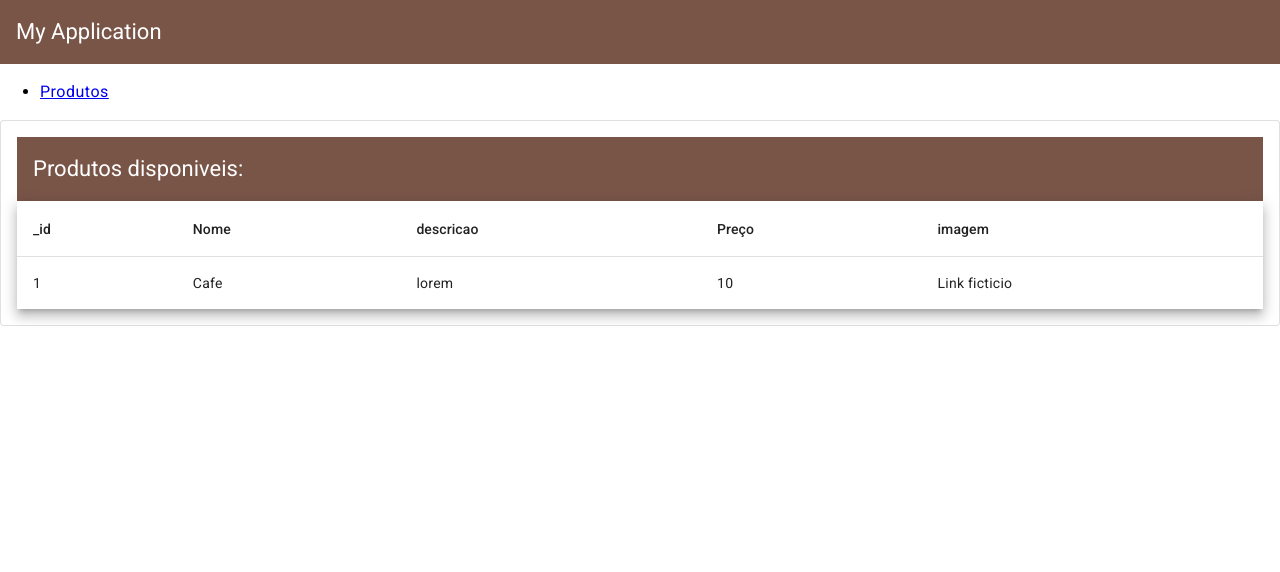
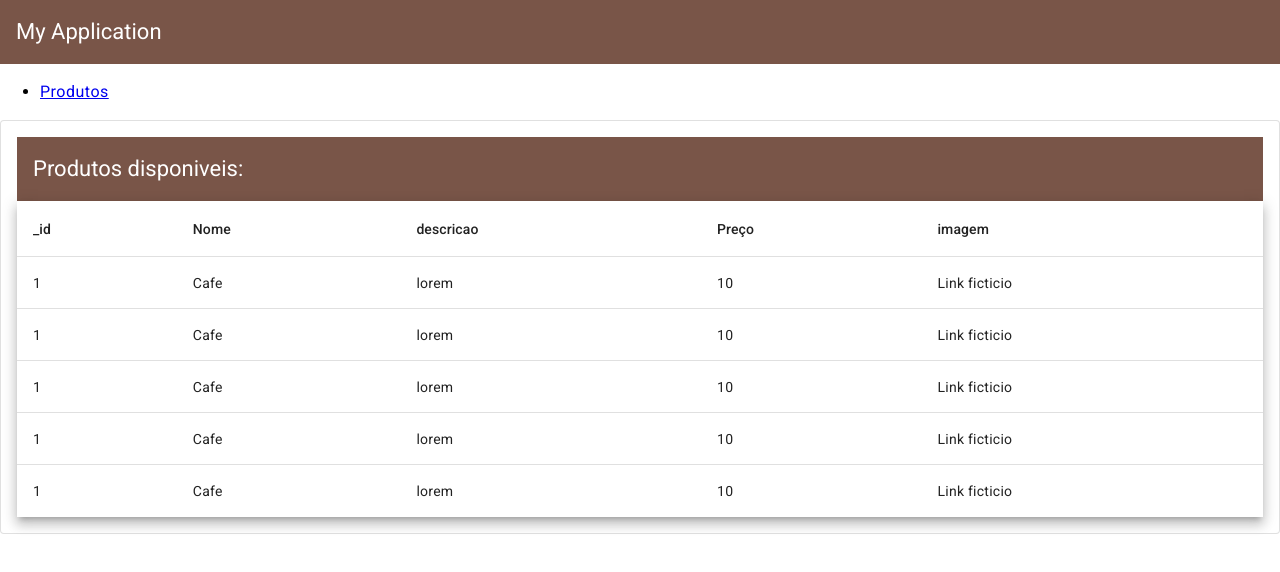
Before and after one commit to GabrielSiqueiraGama/Painel-JavaCoffee, an Angular app: page /produtos in a window 1280 px wide. Shown: the top 572 px of the page. Built offline with nearby package versions, Linux system fonts and the light colour scheme.

Commit message:
feat: seedling: adding loading spinner

```diff
--- a/src/app/produtos/produtos.component.html
+++ b/src/app/produtos/produtos.component.html
@@ -1,42 +1,48 @@
 <mat-card appearance="outlined">
   <mat-card-content>
     <mat-toolbar color="primary">Produtos disponiveis:</mat-toolbar>
+    <div *ngIf="produtos$ | async as produtos; else loading">
       <table mat-table [dataSource]="produtos" class="mat-elevation-z8">
-
         <!--- Note that these columns can be defined in any order.
             The actual rendered columns are set as a property on the row definition" -->
 
         <!-- _id Column -->
         <ng-container matColumnDef="_id">
-        <th mat-header-cell *matHeaderCellDef> _id </th>
-        <td mat-cell *matCellDef="let produto"> {{ produto._id }} </td>
+          <th mat-header-cell *matHeaderCellDef>_id</th>
+          <td mat-cell *matCellDef="let produto">{{ produto._id }}</td>
         </ng-container>
         <!-- nome Column -->
         <ng-container matColumnDef="nome">
-        <th mat-header-cell *matHeaderCellDef> Nome </th>
-        <td mat-cell *matCellDef="let produto"> {{ produto.nome }} </td>
+          <th mat-header-cell *matHeaderCellDef>Nome</th>
+          <td mat-cell *matCellDef="let produto">{{ produto.nome }}</td>
         </ng-container>
 
         <!-- descricao Column -->
         <ng-container matColumnDef="descricao">
-        <th mat-header-cell *matHeaderCellDef> descricao </th>
-        <td mat-cell *matCellDef="let produto"> {{ produto.descricao }} </td>
+          <th mat-header-cell *matHeaderCellDef>descricao</th>
+          <td mat-cell *matCellDef="let produto">{{ produto.descricao }}</td>
         </ng-container>
 
         <!-- preco Column -->
         <ng-container matColumnDef="preco">
-        <th mat-header-cell *matHeaderCellDef> Preço </th>
-        <td mat-cell *matCellDef="let produto"> {{ produto.preco }} </td>
+          <th mat-header-cell *matHeaderCellDef>Preço</th>
+          <td mat-cell *matCellDef="let produto">{{ produto.preco }}</td>
         </ng-container>
 
         <!-- preco Column -->
         <ng-container matColumnDef="imagem">
-        <th mat-header-cell *matHeaderCellDef> imagem </th>
-        <td mat-cell *matCellDef="let produto"> {{ produto.imagem }} </td>
+          <th mat-header-cell *matHeaderCellDef>imagem</th>
+          <td mat-cell *matCellDef="let produto">{{ produto.imagem }}</td>
         </ng-container>
 
         <tr mat-header-row *matHeaderRowDef="displayedColumns"></tr>
-      <tr mat-row *matRowDef="let row; columns: displayedColumns;"></tr>
+        <tr mat-row *matRowDef="let row; columns: displayedColumns"></tr>
       </table>
+    </div>
+    <ng-template #loading>
+      <div class="loading-spinner">
+      <mat-spinner></mat-spinner>
+    </div>
+    </ng-template>
   </mat-card-content>
 </mat-card>
--- a/src/app/produtos/produtos.component.scss
+++ b/src/app/produtos/produtos.component.scss
@@ -1,3 +1,10 @@
 table {
   width: 100%;
 }
+.loading-spinner{
+  padding: 25px;
+  background: rgba(0,0,0,0.15);
+  display: flex;
+  justify-content: center;
+  align-items: center;
+}
--- a/src/app/produtos/produtos.component.ts
+++ b/src/app/produtos/produtos.component.ts
@@ -15,13 +15,13 @@ import { Observable } from 'rxjs';
 })
 export class ProdutosComponent {
 
-  produtos: Observable<Produto[]>;
+  produtos$: Observable<Produto[]>;
 
   readonly displayedColumns = ['_id', 'nome', 'descricao', 'preco', 'imagem'];
 
 
   constructor( private produtosService: ProdutosService){
-    this.produtos = this.produtosService.list();
+    this.produtos$ = this.produtosService.list();
   }
 
 }
--- a/src/app/produtos/services/produtos.service.ts
+++ b/src/app/produtos/services/produtos.service.ts
@@ -2,7 +2,7 @@ import { Injectable } from '@angular/core';
 import { Produto } from '../models/produto';
 
 import { HttpClient } from '@angular/common/http';
-import { tap } from 'rxjs';
+import { delay, tap } from 'rxjs';
 
 @Injectable({
   providedIn: 'root'
@@ -14,6 +14,9 @@ export class ProdutosService {
   constructor(public httpClient: HttpClient) { }
 
   list(){
-    return this.httpClient.get<Produto[]>(this.API).pipe(tap(produtos => console.log(produtos)));
+    return this.httpClient.get<Produto[]>(this.API).pipe(
+      tap(produtos => console.log(produtos)),
+      delay(1000)
+    );
   }
 }
--- a/src/assets/produtos.json
+++ b/src/assets/produtos.json
@@ -1,5 +1,7 @@
 [
-  {
-    "_id": 1, "nome": "Cafe", "descricao": "lorem", "preco": 10, "imagem": "Link ficticio"
-  }
+  {"_id": 1, "nome": "Cafe", "descricao": "lorem", "preco": 10, "imagem": "Link ficticio"},
+  {"_id": 1, "nome": "Cafe", "descricao": "lorem", "preco": 10, "imagem": "Link ficticio"},
+  {"_id": 1, "nome": "Cafe", "descricao": "lorem", "preco": 10, "imagem": "Link ficticio"},
+  {"_id": 1, "nome": "Cafe", "descricao": "lorem", "preco": 10, "imagem": "Link ficticio"},
+  {"_id": 1, "nome": "Cafe", "descricao": "lorem", "preco": 10, "imagem": "Link ficticio"}
 ]
```
Also changed, not shown: src/app/shared/app-material/app-material.module.ts (+5 -3 lines). Lines whose indentation alone changed are shown as unchanged.
